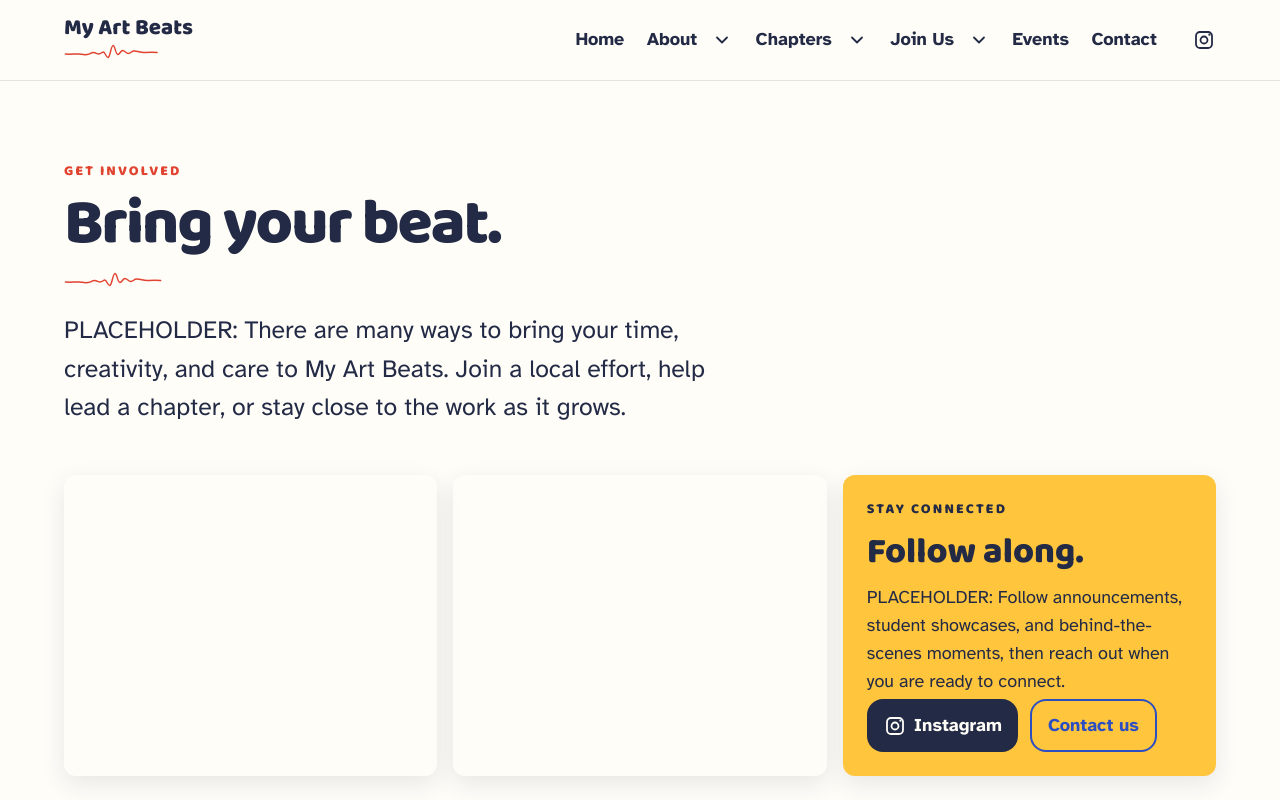
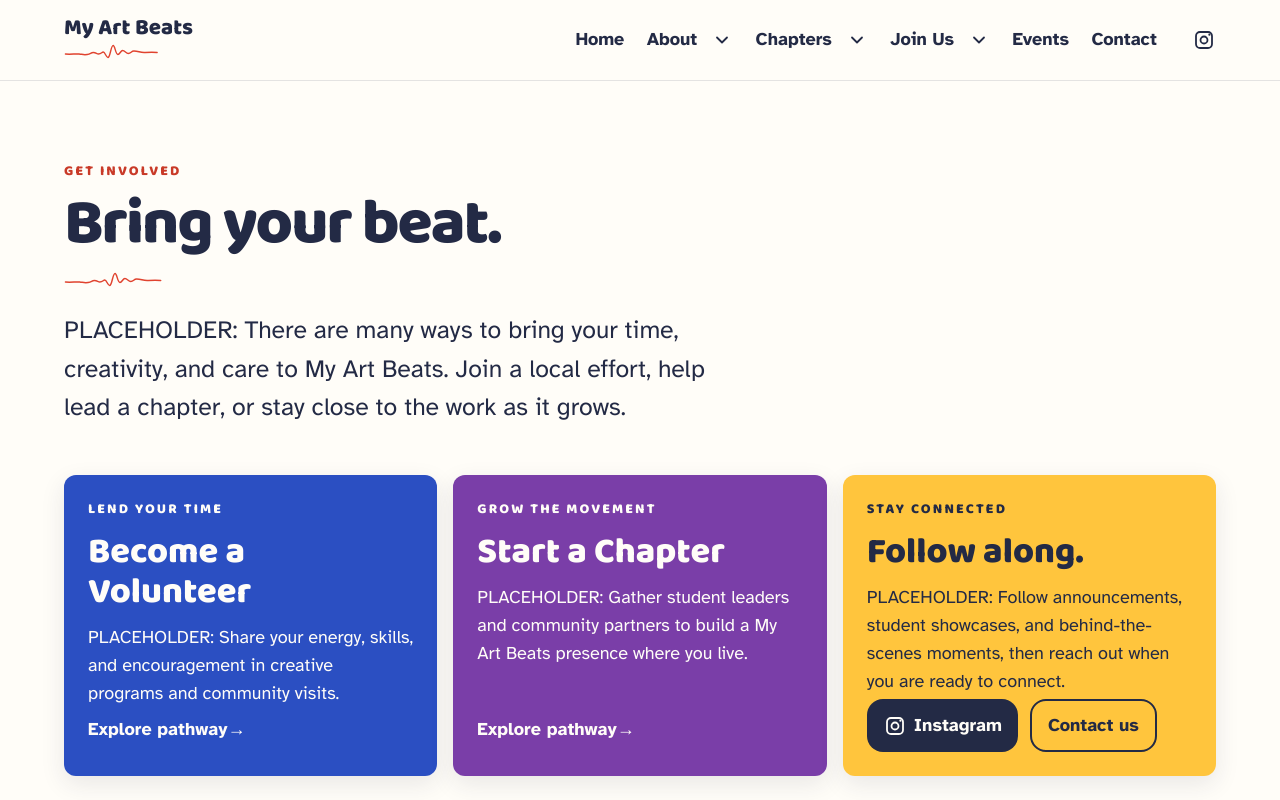
Before and after one commit to RayanSiraj/myartbeats, a Next.js app: page /join in a window 1280 px wide. Shown: the top 800 px of the page. Built offline with nearby package versions, Linux system fonts and the light colour scheme.

Commit message:
Fix styling purge, contrast, and event ordering

```diff
--- a/app/about/mission/page.tsx
+++ b/app/about/mission/page.tsx
@@ -6,7 +6,7 @@ export default function Mission() {
     <>
       <section className="mission-hero">
         <div className="site-container">
-          <p className="eyebrow text-poppy">Our mission</p>
+          <p className="eyebrow text-poppy-text">Our mission</p>
           <h1 className="mission-beats">
             <span>CREATE.</span>
             <span>CONNECT.</span>
--- a/app/about/page.tsx
+++ b/app/about/page.tsx
@@ -7,7 +7,7 @@ export default function About() {
     <section className="about-hero">
       <div className="site-container">
         <div className="about-hero__intro">
-          <p className="eyebrow text-poppy">About My Art Beats</p>
+          <p className="eyebrow text-poppy-text">About My Art Beats</p>
           <h1 className="section-heading mt-3">Art, music, and room to belong.</h1>
           <div className="about-hero__pulse">
             <PulseLine animate={false} color="poppy" variant="underline" />
--- a/app/about/teams/page.tsx
+++ b/app/about/teams/page.tsx
@@ -5,7 +5,7 @@ export default function Teams() {
   return (
     <section>
       <div className="site-container teams-hero">
-        <p className="eyebrow text-poppy">Our teams</p>
+        <p className="eyebrow text-poppy-text">Our teams</p>
         <h1 className="section-heading mt-3">The people behind the beat.</h1>
         <p>{teamContent.intro}</p>
       </div>
--- a/app/events/page.tsx
+++ b/app/events/page.tsx
@@ -4,7 +4,7 @@ export default function Events() {
   return (
     <section>
       <div className="site-container events-hero">
-        <p className="eyebrow text-poppy">My Art Beats events</p>
+        <p className="eyebrow text-poppy-text">My Art Beats events</p>
         <h1 className="section-heading mt-3">A timeline of making together.</h1>
         <p>PLACEHOLDER: Browse past gatherings, exhibitions, visits, and fundraisers, or stay close for the next event announcement.</p>
       </div>
--- a/app/globals.css
+++ b/app/globals.css
@@ -7,6 +7,7 @@
   --color-ink: #232a45;
   --color-cobalt: #2b4fc2;
   --color-poppy: #e0432f;
+  --color-poppy-text: #c93a28;
   --color-violet: #7a3ea8;
   --color-sunshine: #ffc53d;
   --font-size-xs: 0.875rem;
@@ -447,7 +448,7 @@ button:focus-visible {
 
   .site-instagram:hover,
   .site-footer__bottom a:hover {
-    color: var(--color-poppy);
+    color: var(--color-poppy-text);
   }
 
   .site-menu-button {
@@ -565,7 +566,7 @@ button:focus-visible {
   }
 
   .hero-beats span:nth-child(1) { color: var(--color-cobalt); }
-  .hero-beats span:nth-child(2) { color: var(--color-poppy); }
+  .hero-beats span:nth-child(2) { color: var(--color-poppy-text); }
   .hero-beats span:nth-child(3) { color: var(--color-violet); }
 
   .hero-pulse {
@@ -591,7 +592,7 @@ button:focus-visible {
   }
 
   .home-act--create { color: var(--color-cobalt); }
-  .home-act--connect { color: var(--color-poppy); }
+  .home-act--connect { color: var(--color-poppy-text); }
   .home-act--coalesce { color: var(--color-violet); }
 
   .home-act__body {
@@ -822,6 +823,11 @@ button:focus-visible {
     transform: translateY(-2px);
   }
 
+  .join-follow-card .button-outline {
+    border-color: var(--color-ink);
+    color: var(--color-ink);
+  }
+
   .join-subpage-hero {
     max-width: 48rem;
     padding: 5rem 0 2.5rem;
@@ -886,7 +892,7 @@ button:focus-visible {
   .join-form-card__iframe {
     display: block;
     width: 100%;
-    height: 1200px;
+    height: 700px;
     border: 0;
   }
 
@@ -966,7 +972,7 @@ button:focus-visible {
   }
 
   .mission-beats span:nth-child(1) { color: var(--color-cobalt); }
-  .mission-beats span:nth-child(2) { color: var(--color-poppy); }
+  .mission-beats span:nth-child(2) { color: var(--color-poppy-text); }
   .mission-beats span:nth-child(3) { color: var(--color-violet); }
 
   .mission-hero__pulse {
@@ -995,7 +1001,7 @@ button:focus-visible {
   }
 
   .mission-pillar--create { color: var(--color-cobalt); }
-  .mission-pillar--connect { color: var(--color-poppy); }
+  .mission-pillar--connect { color: var(--color-poppy-text); }
   .mission-pillar--coalesce { color: var(--color-violet); }
 
   .mission-pillar__content {
@@ -1044,6 +1050,7 @@ button:focus-visible {
   .team-grid {
     display: grid;
     gap: 1rem;
+    align-items: start;
   }
 
   .team-card {
@@ -1173,7 +1180,7 @@ button:focus-visible {
     margin-top: 1rem;
     border-radius: var(--radius-card);
     padding: 2rem;
-    background: var(--color-poppy);
+    background: var(--color-poppy-text);
     color: var(--color-canvas);
   }
 
@@ -1228,7 +1235,7 @@ button:focus-visible {
 
   @media (max-width: 47.99rem) {
     .join-form-card__iframe {
-      height: 900px;
+      height: 600px;
     }
   }
 
--- a/app/join/page.tsx
+++ b/app/join/page.tsx
@@ -8,7 +8,7 @@ export default function Join() {
     <section>
       <div className="site-container join-hero">
         <div className="join-hero__intro">
-          <p className="eyebrow text-poppy">Get involved</p>
+          <p className="eyebrow text-poppy-text">Get involved</p>
           <h1 className="section-heading mt-3">Bring your beat.</h1>
           <div className="join-hero__pulse"><PulseLine animate={false} color="poppy" variant="underline" /></div>
           <p>{joinContent.intro}</p>
--- a/app/join/start-a-chapter/page.tsx
+++ b/app/join/start-a-chapter/page.tsx
@@ -6,7 +6,7 @@ export default function StartAChapter() {
   return (
     <section className="site-container py-16">
       <div className="about-hero__intro">
-        <p className="eyebrow text-poppy">Join My Art Beats</p>
+        <p className="eyebrow text-poppy-text">Join My Art Beats</p>
         <h1 className="section-heading mt-3">Start a chapter.</h1>
         <div className="join-hero__pulse"><PulseLine animate={false} color="poppy" variant="underline" /></div>
         <p>{joinContent.startChapter.intro}</p>
--- a/app/join/volunteer/page.tsx
+++ b/app/join/volunteer/page.tsx
@@ -5,7 +5,7 @@ export default function Volunteer() {
   return (
     <section>
       <div className="site-container join-subpage-hero">
-        <p className="eyebrow text-poppy">Join My Art Beats</p>
+        <p className="eyebrow text-poppy-text">Join My Art Beats</p>
         <h1 className="section-heading mt-3">Volunteer your beat.</h1>
         <div className="join-hero__pulse"><PulseLine animate={false} color="poppy" variant="underline" /></div>
         <p>{joinContent.volunteer.intro}</p>
@@ -14,7 +14,7 @@ export default function Volunteer() {
         <div className="join-form-card">
           <div className="join-form-card__header">
             <div>
-              <p className="eyebrow text-poppy">A first step</p>
+              <p className="eyebrow text-poppy-text">A first step</p>
               <h2 className="mt-2">Volunteer interest form</h2>
             </div>
             <a
--- a/app/page.tsx
+++ b/app/page.tsx
@@ -20,7 +20,7 @@ export default function Home() {
       <section className="home-hero">
         <div className="site-container home-hero__grid">
           <div>
-            <p className="eyebrow text-poppy">A student-led creative community</p>
+            <p className="eyebrow text-poppy-text">A student-led creative community</p>
             <h1 className="hero-beats">
               <span>CREATE.</span>
               <span>CONNECT.</span>
@@ -99,7 +99,7 @@ export default function Home() {
       </section>
 
       <section className="site-container py-16">
-        <p className="eyebrow text-poppy">Our collaborators</p>
+        <p className="eyebrow text-poppy-text">Our collaborators</p>
         <h2 className="section-heading mt-3 text-ink">Making room for more voices</h2>
         <div className="collaborator-list">
           {homeContent.collaborators.map((collaborator) => (
--- a/components/EventsExplorer.tsx
+++ b/components/EventsExplorer.tsx
@@ -121,7 +121,7 @@ export default function EventsExplorer() {
           </div>
         ) : status === "upcoming" ? (
           <div className="events-empty events-empty--upcoming">
-            <p className="eyebrow text-poppy">Stay in the loop</p>
+            <p className="eyebrow text-poppy-text">Stay in the loop</p>
             <h2 className="display-font mt-2 text-3xl font-extrabold text-ink">New events are announced on Instagram first.</h2>
             <p className="mt-3">PLACEHOLDER: Follow along for the next exhibition, workshop, visit, or fundraiser, and reach out when you are ready to make something with us.</p>
             <div className="events-empty__actions">
@@ -146,7 +146,9 @@ export default function EventsExplorer() {
             <div aria-hidden="true" className="events-timeline__spine">
               <PulseLine animate={false} color="poppy" variant="vertical" />
             </div>
-            {Object.entries(groupedEvents).map(([year, yearEvents]) => (
+            {Object.entries(groupedEvents)
+              .sort(([yearA], [yearB]) => yearB.localeCompare(yearA))
+              .map(([year, yearEvents]) => (
               <section className="events-year" key={year}>
                 <h2 className="events-year__heading">{year}</h2>
                 {yearEvents.map((event, index) => (
--- a/tailwind.config.ts
+++ b/tailwind.config.ts
@@ -5,6 +5,7 @@ const config: Config = {
     "./pages/**/*.{js,ts,jsx,tsx,mdx}",
     "./components/**/*.{js,ts,jsx,tsx,mdx}",
     "./app/**/*.{js,ts,jsx,tsx,mdx}",
+    "./lib/**/*.{js,ts}",
   ],
   theme: {
     extend: {
@@ -13,6 +14,7 @@ const config: Config = {
         ink: "var(--color-ink)",
         cobalt: "var(--color-cobalt)",
         poppy: "var(--color-poppy)",
+        "poppy-text": "var(--color-poppy-text)",
         violet: "var(--color-violet)",
         sunshine: "var(--color-sunshine)",
       },
@@ -32,6 +34,23 @@ const config: Config = {
       },
     },
   },
+  safelist: [
+    "about-card--mission",
+    "about-card--teams",
+    "join-card--volunteer",
+    "join-card--chapter",
+    "mission-pillar--create",
+    "mission-pillar--connect",
+    "mission-pillar--coalesce",
+    "chapter-card--south",
+    "chapter-card--north",
+    "chapter-page--south",
+    "chapter-page--north",
+    "team-card__portrait--cobalt",
+    "team-card__portrait--poppy",
+    "team-card__portrait--violet",
+    "team-card__portrait--sunshine",
+  ],
   plugins: [],
 };
 export default config;
```
